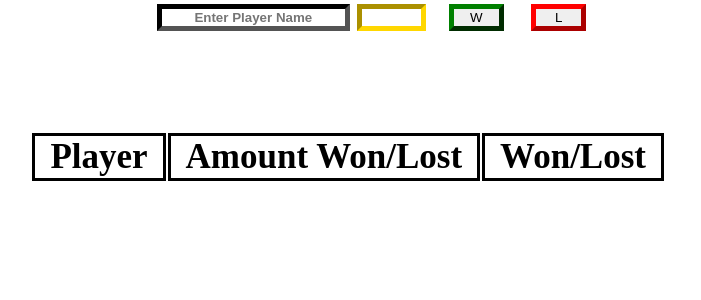
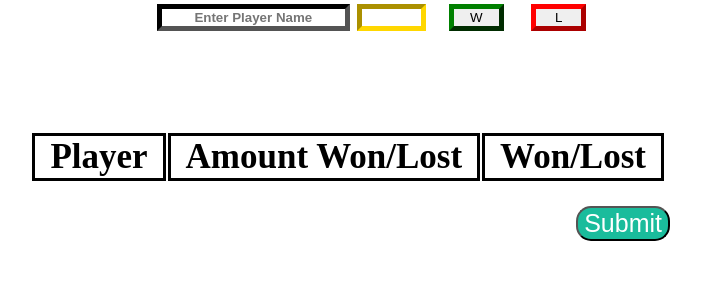
Before and after one commit to Ianmm17/LiarsDollars, a PHP site: page / in a window 1280 px wide. Shown: the part 378-678 px from the top of the page, without its empty margins (262-963 px from the left). Run offline with PHP 8.4, Linux system fonts and the light colour scheme; lists and menus that the app fills with data are empty.

Commit message:
WIP when clicked save table data to csv

```diff
--- a/index.css
+++ b/index.css
@@ -88,10 +88,19 @@
         border: none;
     }
 
-
-
     #table-data {
         text-align: center;
+    }
+
+    .submit {
+        margin-right: 8%;
+        margin-top: 3%;
+        float: right;
+        background: #1abc9c;
+        color: white;
+        text-align: center;
+        font-size: 25px;
+        border-radius: 15px;
     }
 
     th {
--- a/index.html
+++ b/index.html
@@ -33,6 +33,7 @@
         <tr id="table-data">
         </tr>
     </table>
+    <button class="submit" type="submit" onclick="submit()">Submit</button>
 </div>
 </body>
 </html>
--- a/index.js
+++ b/index.js
@@ -132,3 +132,7 @@ function removeData(playerBalanceNumBoxName, winOrLoss) {
 
     }
 }
+
+function submit() {
+
+}
```
